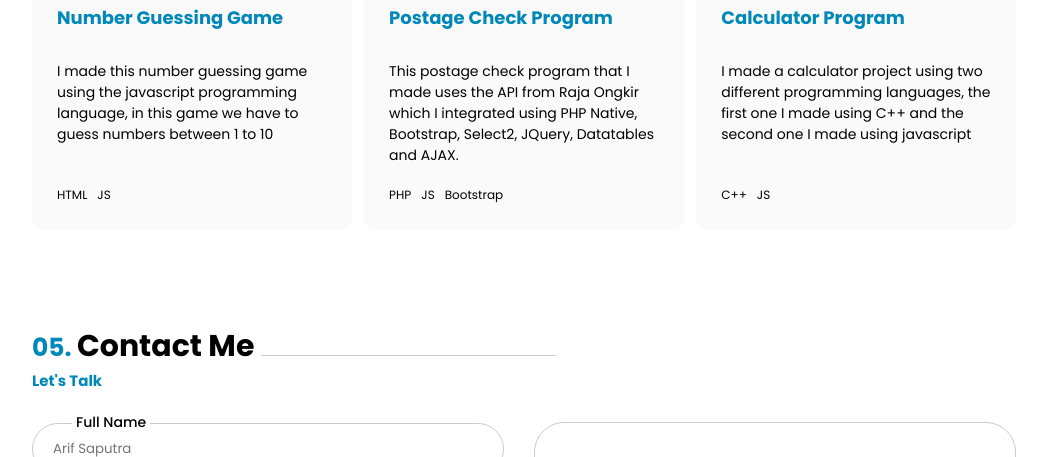
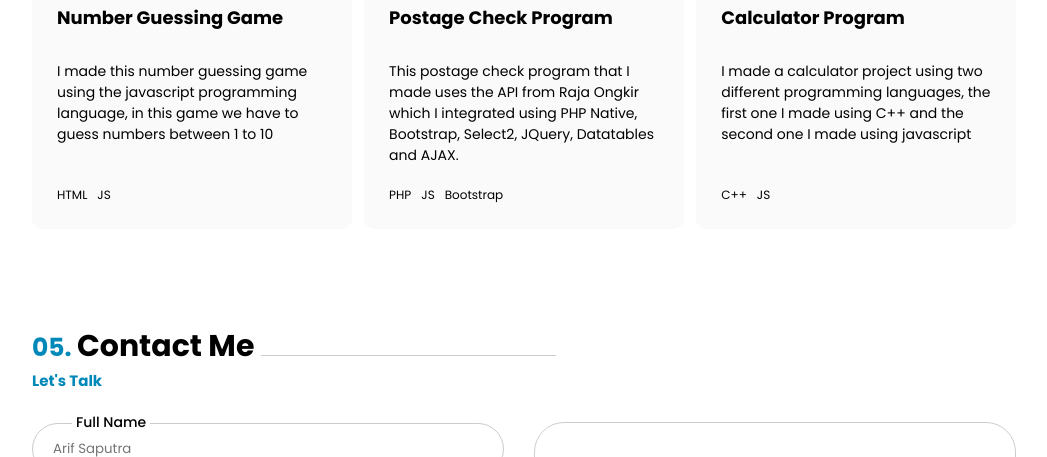
Before and after one commit to arifsptra/my-website-portfolio, a plain HTML site: page index.html in a window 1280 px wide. Shown: the part 2477-2934 px from the top of the page, without its empty margins (116-1163 px from the left). Drawn offline with Linux system fonts and the light colour scheme.

Commit message:
change hover card portfolio style

```diff
--- a/css/main.css
+++ b/css/main.css
@@ -405,13 +405,19 @@ aside.left a:hover {
 .mainPortfolio .card .cardHeader a:hover {
   color: #0088b9;
 }
+
 .mainPortfolio .card .cardTeks {
   height: 30rem;
 }
 .mainPortfolio .card .cardTeks h5 {
-  color: #0088b9;
+  color: #000;
   padding-top: 2rem;
   font-size: 1.8rem;
+  transition: 0.4s;
+}
+.mainPortfolio .card:hover .cardTeks h5{
+  color: #0088b9;
+
 }
 .mainPortfolio .card .cardTeks p {
   font-size: 1.4rem;
```
